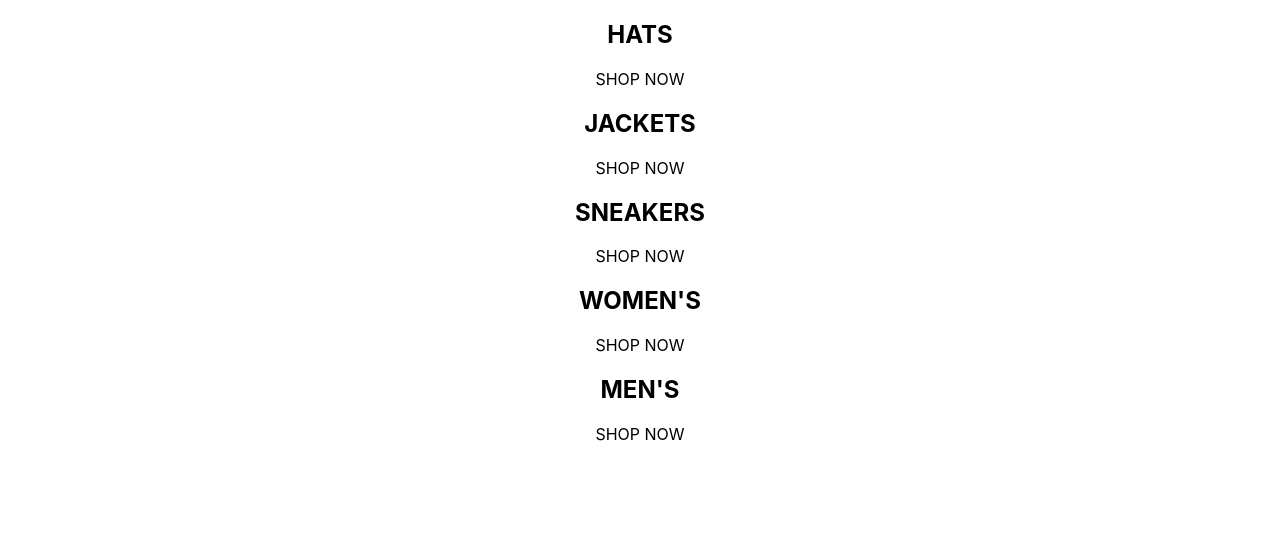
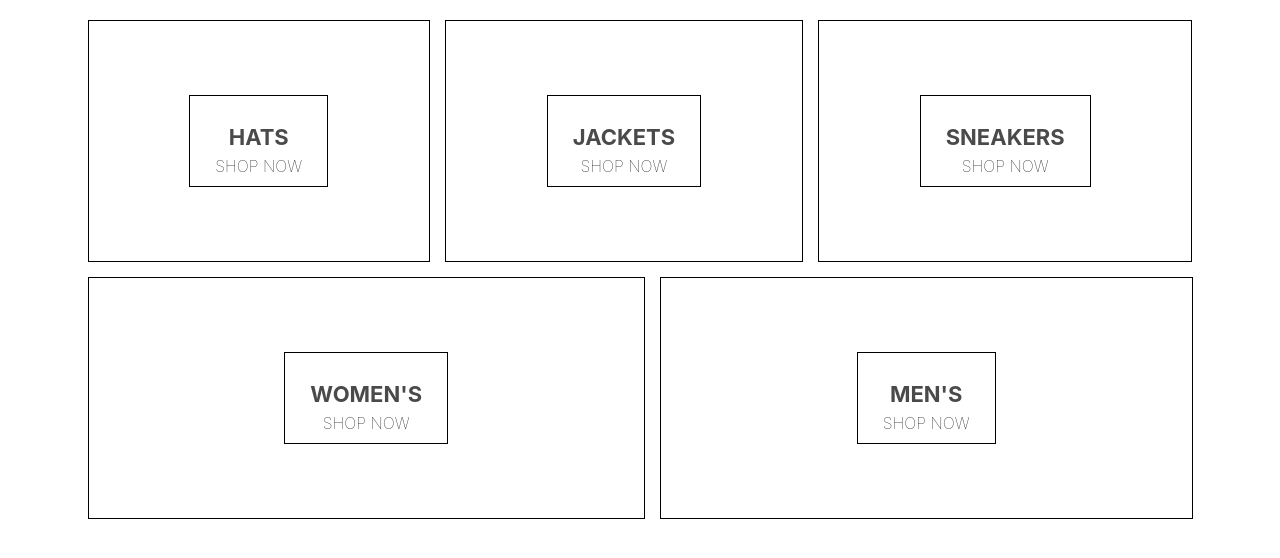
Before and after one commit to mandvisingh/paridhann, a React (Create React App) app: page / in a window 1280 px wide. Shown: the top 558 px of the page. Built offline with nearby package versions, Linux system fonts and the light colour scheme.

Commit message:
feat: refactroing code

```diff
--- a/package.json
+++ b/package.json
@@ -6,6 +6,7 @@
     "@testing-library/jest-dom": "^5.14.1",
     "@testing-library/react": "^11.2.7",
     "@testing-library/user-event": "^12.8.3",
+    "node-sass": "^6.0.1",
     "react": "^17.0.2",
     "react-dom": "^17.0.2",
     "react-scripts": "4.0.3",
--- a/src/App.css
+++ /dev/null
@@ -1,38 +0,0 @@
-.App {
-  text-align: center;
-}
-
-.App-logo {
-  height: 40vmin;
-  pointer-events: none;
-}
-
-@media (prefers-reduced-motion: no-preference) {
-  .App-logo {
-    animation: App-logo-spin infinite 20s linear;
-  }
-}
-
-.App-header {
-  background-color: #282c34;
-  min-height: 100vh;
-  display: flex;
-  flex-direction: column;
-  align-items: center;
-  justify-content: center;
-  font-size: calc(10px + 2vmin);
-  color: white;
-}
-
-.App-link {
-  color: #61dafb;
-}
-
-@keyframes App-logo-spin {
-  from {
-    transform: rotate(0deg);
-  }
-  to {
-    transform: rotate(360deg);
-  }
-}
--- a/src/App.js
+++ b/src/App.js
@@ -1,5 +1,4 @@
-import './App.css';
-import Homepage from './component/homepage/Hompepage';
+import Homepage from './pages/homepage/Hompepage';
 
 
 function App() {
--- a/src/component/homepage/Hompepage.jsx
+++ /dev/null
@@ -1,37 +0,0 @@
-const homepage = () => {
-return (<div>
-    <div className="menu-item">
-    <div className="content">
-        <h2  className="title">HATS</h2>
-        <span  className="subtitle">SHOP NOW</span>
-    </div>
-    </div>
-    <div className="menu-item">
-    <div className="content">
-        <h2 className="title">JACKETS</h2>
-        <span  className="subtitle">SHOP NOW</span>
-    </div>
-    </div>
-    <div className="menu-item">
-    <div className="content">
-        <h2 className="title">SNEAKERS</h2>
-        <span  className="subtitle">SHOP NOW</span>
-    </div>
-    </div>
-    <div className="menu-item">
-    <div className="content">
-        <h2 className="title">WOMEN'S</h2>
-        <span  className="subtitle">SHOP NOW</span>
-    </div>
-    </div>
-    <div className="menu-item">
-    <div className="content">
-        <h2 className="title">MEN'S</h2>
-        <span  className="subtitle">SHOP NOW</span>
-    </div>
-    </div>
-</div>
-)
-}
-
-export default homepage;
--- /dev/null
+++ b/src/component/menuItem/menuItem.jsx
@@ -0,0 +1,11 @@
+import React from "react";
+
+const MenuItem = ({title, subtitle}) => (
+    <div className="menu-item">
+    <div className="content">
+        <h2  className="title">{title}</h2>
+        <span  className="subtitle">{subtitle}</span>
+    </div>
+    </div>
+)
+export default MenuItem;
--- /dev/null
+++ b/src/pages/homepage/Hompepage.jsx
@@ -0,0 +1,18 @@
+import MenuItem from '../../component/menuItem/menuItem'
+import './styles.scss';
+
+const homepage = () => {
+return (
+<div className="homepage">
+<div className="directory-menu">
+<MenuItem title={'HATS'} subtitle={'SHOP NOW'}/>
+<MenuItem title={'JACKETS'} subtitle={'SHOP NOW'}/>
+<MenuItem title={'SNEAKERS'} subtitle={'SHOP NOW'}/>
+<MenuItem title={'WOMEN\'S'} subtitle={'SHOP NOW'}/>
+<MenuItem title={'MEN\'S'} subtitle={'SHOP NOW'}/>
+</div>
+</div>
+)
+}
+
+export default homepage;
--- /dev/null
+++ b/src/pages/homepage/styles.scss
@@ -0,0 +1,54 @@
+.homepage {
+    display: flex;
+    flex-direction: column;
+    align-items: center;
+    padding: 20px 80px;
+  }
+
+  .directory-menu {
+    width: 100%;
+    display: flex;
+    flex-wrap: wrap;
+    justify-content: space-between;
+  }
+
+  .menu-item {
+    min-width: 30%;
+    height: 240px;
+    flex: 1 1 auto;
+    display: flex;
+    align-items: center;
+    justify-content: center;
+    border: 1px solid black;
+    margin: 0 7.5px 15px;
+
+    &:first-child {
+      margin-right: 7.5px;
+    }
+
+    &:last-child {
+      margin-left: 7.5px;
+    }
+
+    .content {
+      height: 90px;
+      padding: 0 25px;
+      display: flex;
+      flex-direction: column;
+      align-items: center;
+      justify-content: center;
+      border: 1px solid black;
+
+      .title {
+        font-weight: bold;
+        margin-bottom: 6px;
+        font-size: 22px;
+        color: #4a4a4a;
+      }
+
+      .subtitle {
+        font-weight: lighter;
+        font-size: 16px;
+      }
+    }
+  }
```
Also changed, not shown: 2 other files (tests, documents, lock files or other folders).
